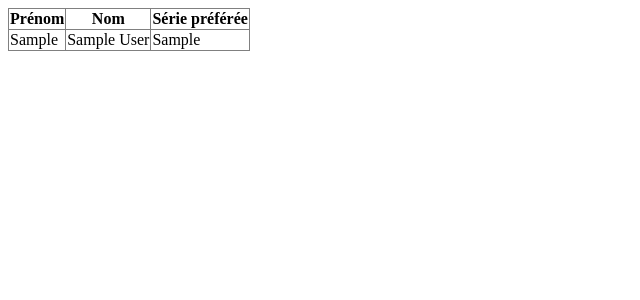
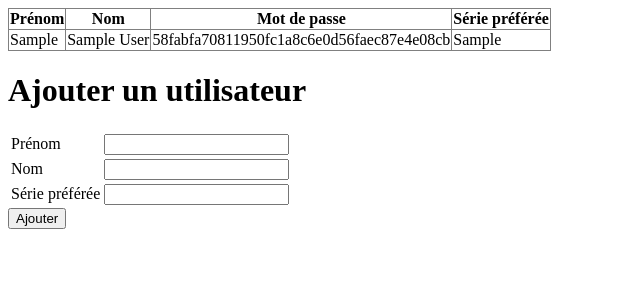
Before and after one commit to Masamune42/PHPudemy, a PHP site: page / in a window 1280 px wide. Shown: the top 300 px of the page, without its empty margins (0-640 px from the left). Run offline with PHP 8.4, Linux system fonts and the light colour scheme; tables that the repository leaves empty or names only in its code hold one stand-in row (values such as "Sample post").

Commit message:
ajout partie SQL : injection BDD, form GET et POST

```diff
--- a/12-MySQL/index.php
+++ b/12-MySQL/index.php
@@ -29,12 +29,90 @@ try {
 //                                 WHERE prenom="Yves"');
 
 // SUPPRIMER UN UTILISATEUR
-$requete = $bdd->exec('DELETE FROM users WHERE prenom="Yves"');
+//$requete = $bdd->exec('DELETE FROM users WHERE prenom="Yves"');
+
+
+// AJOUTER UN METIER
+//$requete = $bdd->exec('INSERT INTO jobs(id_user,
+//                                 metier) VALUES(1,"Ecrivain")');
+//$requete = $bdd->exec('INSERT INTO jobs(id_user,
+//                                 metier) VALUES(2,"Youtubeur")');
+//$requete = $bdd->exec('INSERT INTO jobs(id_user,
+//                                 metier) VALUES(3,"Programmeur")');
 
 // LIRE DES INFORMATIONS
-$requete = $bdd->query('SELECT *
-                                  FROM users
-                                  ORDER BY prenom DESC');
+//$requete = $bdd->query('SELECT *
+//                                  FROM users
+//                                  ORDER BY prenom DESC');
+
+// JOINTURES
+// WHERE : moins en moins choisi, moins clair
+// JOIN : plus en plus choisi, plus clair
+
+//$requete = $bdd->query('SELECT *
+//                                  FROM users, jobs
+//                                  WHERE users.id = jobs.id_user');
+
+//$requete = $bdd->query('SELECT *
+//                                  FROM users AS u
+//                                  LEFT JOIN jobs AS j
+//                                  ON u.id = j.id_user')
+//or die(print_r($bdd->errorInfo()));
+
+
+/*
+ * L'injection SQL est une méthode d'attaque très connue. C'est un vecteur d'attaque extrêmement puissant
+ * quand il est bien exploité. Il consiste à modifier une requête SQL en injectant des morceaux de code non filtrés,
+ * généralement par le biais d'un formulaire.
+ */
+// INJECTION SQL
+//$prenom = "Alex";
+//$requete = $bdd->prepare('SELECT *
+//                                  FROM users AS u
+//                                  LEFT JOIN jobs AS j
+//                                  ON u.id = j.id_user
+//                                  WHERE prenom = ?
+//                                  ');
+//$requete->execute(array($prenom));
+
+// Si on reçoit une requête POST
+if (isset($_POST['prenom']) && isset($_POST['nom']) && isset($_POST['serie'])) {
+    $prenom = $_POST['prenom'];
+    $nom = $_POST['nom'];
+    $serie = $_POST['serie'];
+
+    $requete = $bdd->prepare('INSERT INTO users(prenom, nom, serie_preferee)
+                                        VALUES(?, ?, ?)
+                            ');
+
+    $requete->execute(array($prenom, $nom, $serie));
+}
+
+// Si on reçoit une requête GET
+if (isset($_GET['prenom']) && isset($_GET['nom']) && isset($_GET['serie'])) {
+    $prenom = $_GET['prenom'];
+    $nom = $_GET['nom'];
+    $serie = $_GET['serie'];
+
+    $requete = $bdd->prepare('INSERT INTO users(prenom, nom, serie_preferee)
+                                        VALUES(?, ?, ?)
+                            ');
+
+    $requete->execute(array($prenom, $nom, $serie));
+}
+
+// AFFICHGE LES INFORMATIONS
+$requete = $bdd->prepare('SELECT *
+                                  FROM users AS u
+                        ');
+
+$requete->execute();
+
+// Cryptage
+// SHA1 > MD5, mais décryptable via des sites
+// GRAIN(584f)
+// MOT DE PASSE CRYPTE + GRAIN -> meilleur cryptage
+
 ?>
 
 <!doctype html>
@@ -51,7 +129,9 @@ $requete = $bdd->query('SELECT *
     <tr>
         <th>Prénom</th>
         <th>Nom</th>
+        <th>Mot de passe</th>
         <th>Série préférée</th>
+        <!--        <th>Métier</th>-->
     </tr>
 
     <?php
@@ -59,9 +139,11 @@ $requete = $bdd->query('SELECT *
         ?>
         <tr>
             <?php
-            echo '<td>'.$donnees['prenom'].'</td>
-                 <td>'.$donnees['nom'].'</td>
-                 <td>'.$donnees['serie_preferee'].'</td>'
+            echo '<td>' . $donnees['prenom'] . '</td>
+                 <td>' . $donnees['nom'] . '</td>
+                 <td>' . sha1($donnees['mdp']) . '</td>
+                 <td>' . $donnees['serie_preferee'] . '</td>
+                 ';
             ?>
         </tr>
         <?php
@@ -69,7 +151,28 @@ $requete = $bdd->query('SELECT *
 
     $requete->closeCursor();
     ?>
+</table>
 
-</table>
+<!-- Ajoute un nouvel utilisateur -->
+<h1>Ajouter un utilisateur</h1>
+
+<form method="post" action="index.php">
+    <table>
+        <tr>
+            <td>Prénom</td>
+            <td><input type="text" name="prenom"></td>
+        </tr>
+        <tr>
+            <td>Nom</td>
+            <td><input type="text" name="nom"></td>
+        </tr>
+        <tr>
+            <td>Série préférée</td>
+            <td><input type="text" name="serie"></td>
+        </tr>
+    </table>
+    <button type="submit"> Ajouter</button>
+</form>
+
 </body>
 </html>
```
